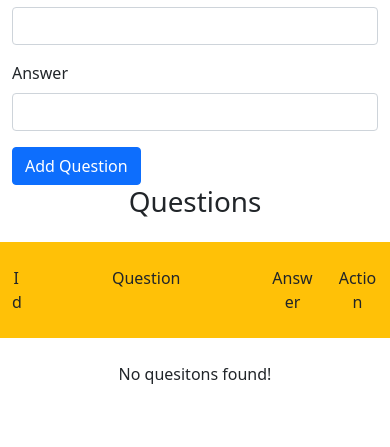
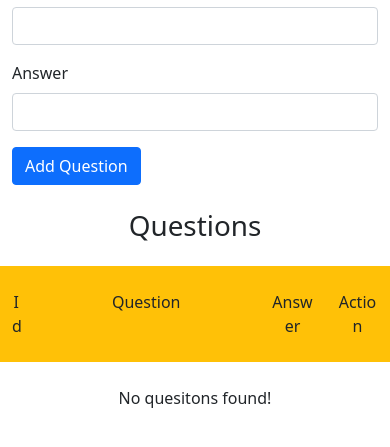
Before and after one commit to shadowhorse0/cf, a PHP site: page /admin/questions/ in a window 390 px wide. Shown: the part 251-698 px from the top of the page. Run offline with PHP 8.4, Linux system fonts and the light colour scheme; data that the repository does not hold is empty; some libraries are stand-ins or nearby versions.

Commit message:
admin mino bug in design

```diff
--- a/admin/questions/index.php
+++ b/admin/questions/index.php
@@ -33,7 +33,13 @@ if (isset($_GET['question'])) {
 
     <!-- Bootstrap CSS -->
     <link href="https://cdn.jsdelivr.net/npm/bootstrap@5.1.3/dist/css/bootstrap.min.css" rel="stylesheet" integrity="sha384-1BmE4kWBq78iYhFldvKuhfTAU6auU8tT94WrHftjDbrCEXSU1oBoqyl2QvZ6jIW3" crossorigin="anonymous">
-
+    <style>
+        @media only screen and (min-device-width : 360px) and (max-device-width : 640px) {
+            #formob {
+                width: 900px;
+            }
+        }
+    </style>
     <title>Questions</title>
 </head>
 
@@ -61,7 +67,7 @@ if (isset($_GET['question'])) {
     </div>
 
     <center>
-        <h1 class="text-center">Questions</h1>
+        <h1 class="text-center my-4">Questions</h1>
         <div class="container my-4 text-center" style="overflow:scroll; word-wrap: break-word;">
             <div id="formob" class="col">
 
```
